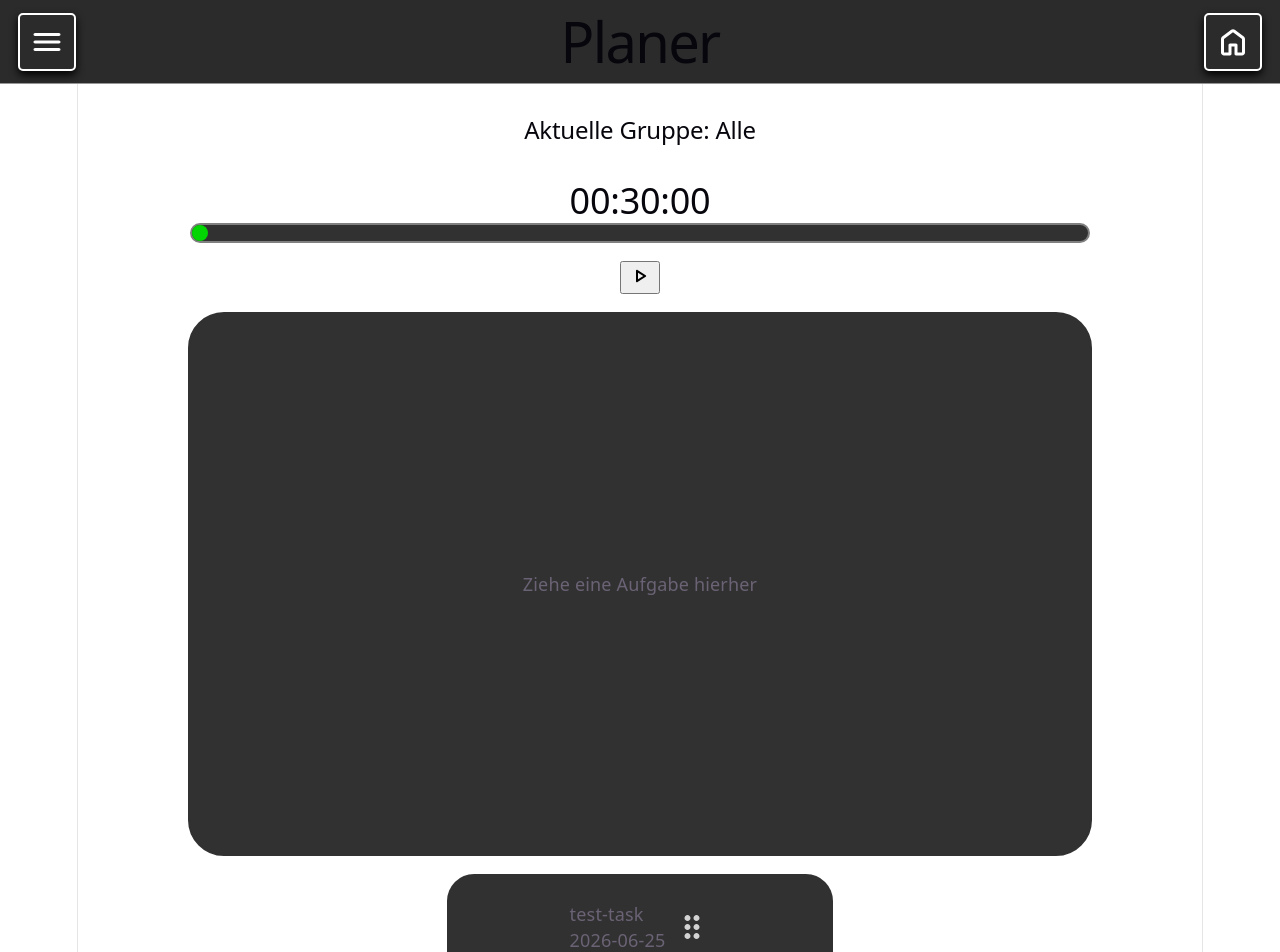
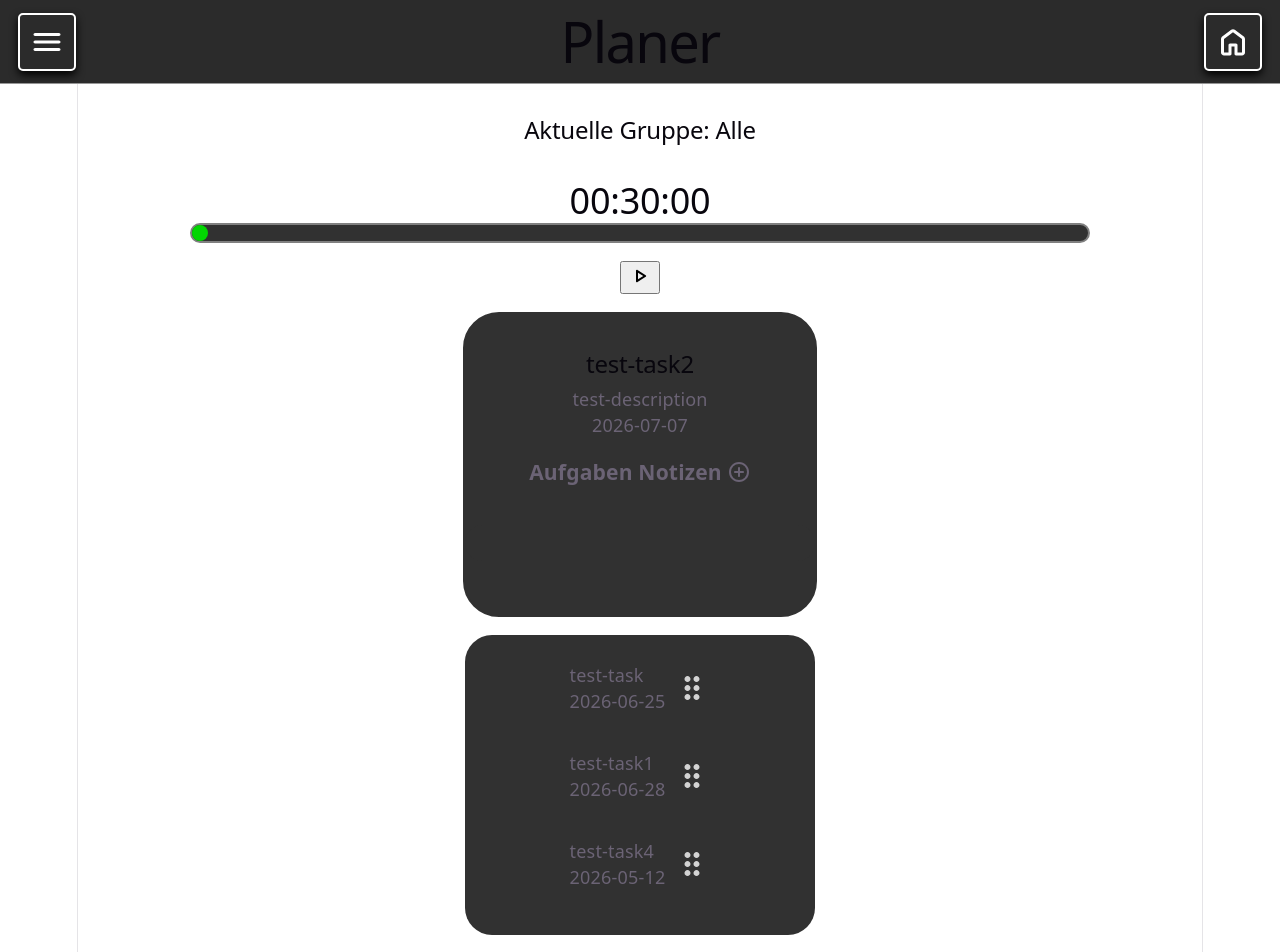
Before and after one commit to masekowsky-ee/quidey_react, a React (Vite) app: page /working in a window 1280 px wide. Shown: the top 952 px of the page. Built offline with nearby package versions, Linux system fonts and the light colour scheme.

Commit message:
feat: Add note-taking functionality to tasks in WorkingPage component

```diff
--- a/src/components/WorkingPage.jsx
+++ b/src/components/WorkingPage.jsx
@@ -10,11 +10,12 @@ export default function WorkingPage(props){
 
     const [group, setGroup] = useState(null);
     const [working, setWorking] = useState(true);
-
+    const [editNote, setEditNote] = useState(false);
 
 
     // Current State:
-    const [activeTask, setActiveTask] = useState(null);
+    const firstTask = tasks.find(t=>t.prioritise === true) || tasks[0];
+    const [activeTask, setActiveTask] = useState(firstTask);
 
     // New state for drag logic:
     const [draggedTask, setDraggedTask] = useState(null); // currently dragged task
@@ -96,18 +97,34 @@ export default function WorkingPage(props){
         navigate('/');
     }
 
-    const handleDragEnd = (event) => {
-        const { operation, canceled } = event;
-        const { source, target } = operation;
+    const noteInputRef = useRef(null);
+    useEffect(() => {
+        if (editNote && noteInputRef.current) {
+            noteInputRef.current.focus();
+        }
+    }, [editNote]);
 
-        console.log("DRAG END:", {
-            canceled,
-            sourceId: source?.id,
-            targetId: target?.id, // das ist der entscheidende Wert
-        });
+    const handleCreateNoteSvg = () => {
+        setEditNote(true);
+    };
 
-        if (canceled) return;
-        // Rest kommt jetzt
+    const handleCreateNote = (e) => {
+        const newNote = e.target.value;
+        if(!newNote[0]) return;
+        const updatedTask = { ...activeTask, notes: [...(activeTask.notes || []), newNote] };
+        setTasks((prev) =>
+            prev.map((t) => (t.index === activeTask.index ? updatedTask : t))
+        );
+        setActiveTask(updatedTask);
+        setEditNote(false);
+    }
+    const handleDeleteNote = (note) => {
+        const filteredNotes = activeTask.notes.filter(n=> n!== note);
+        const updatedTask = { ...activeTask, notes: filteredNotes };
+        setTasks((prev) =>
+            prev.map((t) => (t.index === activeTask.index ? updatedTask : t))
+        );
+        setActiveTask(updatedTask);
     }
 
     if (!group) return null;
@@ -120,6 +137,17 @@ export default function WorkingPage(props){
                     <h2>{activeTask.name}</h2>
                     <p>{activeTask.description}</p>
                     <p>{activeTask.due}</p>
+                    <div className={styles.notesDiv}>
+                        <h3>{t('taskNotes')}  </h3>
+                        <svg onClick={handleCreateNoteSvg} xmlns="http://www.w3.org/2000/svg" height="24px" viewBox="0 -960 960 960" width="24px" fill="currentColor"><path d="M440-440v120q0 17 11.5 28.5T480-280q17 0 28.5-11.5T520-320v-120h120q17 0 28.5-11.5T680-480q0-17-11.5-28.5T640-520H520v-120q0-17-11.5-28.5T480-680q-17 0-28.5 11.5T440-640v120H320q-17 0-28.5 11.5T280-480q0 17 11.5 28.5T320-440h120Zm40 360q-83 0-156-31.5T197-197q-54-54-85.5-127T80-480q0-83 31.5-156T197-763q54-54 127-85.5T480-880q83 0 156 31.5T763-763q54 54 85.5 127T880-480q0 83-31.5 156T763-197q-54 54-127 85.5T480-80Zm0-80q134 0 227-93t93-227q0-134-93-227t-227-93q-134 0-227 93t-93 227q0 134 93 227t227 93Zm0-320Z"/></svg>
+                    </div>
+                    { editNote && <input ref={noteInputRef} id="noteInput" type="text" onBlur={(e)=>{handleCreateNote(e)}} onKeyDown={(e)=>{if(e.key === 'Enter') handleCreateNote(e)}} /> }
+                    <ul className={styles.ul}>
+                        {activeTask.notes.map((n)=><div className={styles.notesDiv}>
+                            <p>{n}</p>
+                            <svg onClick={()=>{handleDeleteNote(n)}} xmlns="http://www.w3.org/2000/svg" height="24px" viewBox="0 -960 960 960" width="24px" fill="currentColor"><path d="M280-120q-33 0-56.5-23.5T200-200v-520q-17 0-28.5-11.5T160-760q0-17 11.5-28.5T200-800h160q0-17 11.5-28.5T400-840h160q17 0 28.5 11.5T600-800h160q17 0 28.5 11.5T800-760q0 17-11.5 28.5T760-720v520q0 33-23.5 56.5T680-120H280Zm400-600H280v520h400v-520ZM428.5-291.5Q440-303 440-320v-280q0-17-11.5-28.5T400-640q-17 0-28.5 11.5T360-600v280q0 17 11.5 28.5T400-280q17 0 28.5-11.5Zm160 0Q600-303 600-320v-280q0-17-11.5-28.5T560-640q-17 0-28.5 11.5T520-600v280q0 17 11.5 28.5T560-280q17 0 28.5-11.5ZM280-720v520-520Z"/></svg>
+                        </div>)}
+                    </ul>
                 </div> : <p>{t('dragATask')}</p>}
             </div>
             <ul className={styles.ul}>
--- a/src/components/WorkingPage.module.css
+++ b/src/components/WorkingPage.module.css
@@ -80,14 +80,15 @@
     width: 100%;
 }
 .currentTaskDiv{
-    min-width: 50rem;
-    min-height: 30rem;
+    min-width: 350px;
+    min-height: 6rem;
     background-color: rgb(49, 49, 49);
     border-radius: 2rem;
     border: 2px solid rgb(49, 49, 49);
     display: flex;
     align-items: center;
     justify-content: center;
+    padding: 2rem 0;
 }
 .li{
     display: flex;
@@ -101,9 +102,8 @@
 }
 .ul{
     list-style: none;
-    padding: 0;
+    padding: 1rem 0;
     background-color: rgb(49, 49, 49);
-    padding: 1rem;
     border-radius: 1.5rem;
     width: fit-content;
     min-width: 350px;
@@ -125,3 +125,10 @@
     height: 2rem;
     width:auto;
 }
+.notesDiv{
+    display: flex;
+    flex-direction: row;
+    justify-content: center;
+    align-items: center;
+    gap: 5px;
+}
--- a/src/components/mockData.js
+++ b/src/components/mockData.js
@@ -1,10 +1,10 @@
 const mockData = {
     tasks: [
-        { index: 0, name: 'test-task', due: '2026-06-25', description: 'test-description', groups: ['all'], prioritise: false, done: false },
-        { index: 1, name: 'test-task1', due: '2026-06-28', description: '', groups: ['all'], prioritise: false, done: false },
-        { index: 2, name: 'test-task2', due: '2026-07-07', description: 'test-description', groups: ['all'], prioritise: true, done: false },
+        { index: 0, name: 'test-task', due: '2026-06-25', description: 'test-description', groups: ['all'], prioritise: false, done: false, notes: [] },
+        { index: 1, name: 'test-task1', due: '2026-06-28', description: '', groups: ['all'], prioritise: false, done: false, notes: [] },
+        { index: 2, name: 'test-task2', due: '2026-07-07', description: 'test-description', groups: ['all'], prioritise: true, done: false, notes: [] },
         { index: 3, name: 'test-task3', due: '2026-09-12', description: '', groups: ['all'], prioritise: false, done: true },
-        { index: 4, name: 'test-task4', due: '2026-05-12', description: 'Overdue display test', groups: ['all'], prioritise: false, done: false },
+        { index: 4, name: 'test-task4', due: '2026-05-12', description: 'Overdue display test', groups: ['all'], prioritise: false, done: false, notes: [] },
     ],
     groups: [
         { name: 'all', tasks: [0, 1, 2, 3, 4], description: 'All tasks are in this group by default'},
--- a/src/i18n/translations.js
+++ b/src/i18n/translations.js
@@ -44,6 +44,7 @@ const translations = {
         noTasksFound: 'Bisher keine Aufgaben',
         breaks: 'Pausen',
         dragATask: 'Ziehe eine Aufgabe hierher',
+        taskNotes: 'Aufgaben Notizen',
 
 
         groupError: 'Bitte gib einen gültigen, unbenutzten Gruppennamen ein',
@@ -94,6 +95,7 @@ const translations = {
         noTasksFound: 'No tasks so far',
         breaks: 'Breaks',
         dragATask: 'Drag a task here',
+        taskNotes: 'Task notes',
 
 
         groupError: 'Please enter a valid, unused group name',
```
Also changed, not shown: src/assets/add_circle_24dp_CURRENTCOLOR_FILL0_wght400_GRAD0_opsz24 (1).svg (added).
